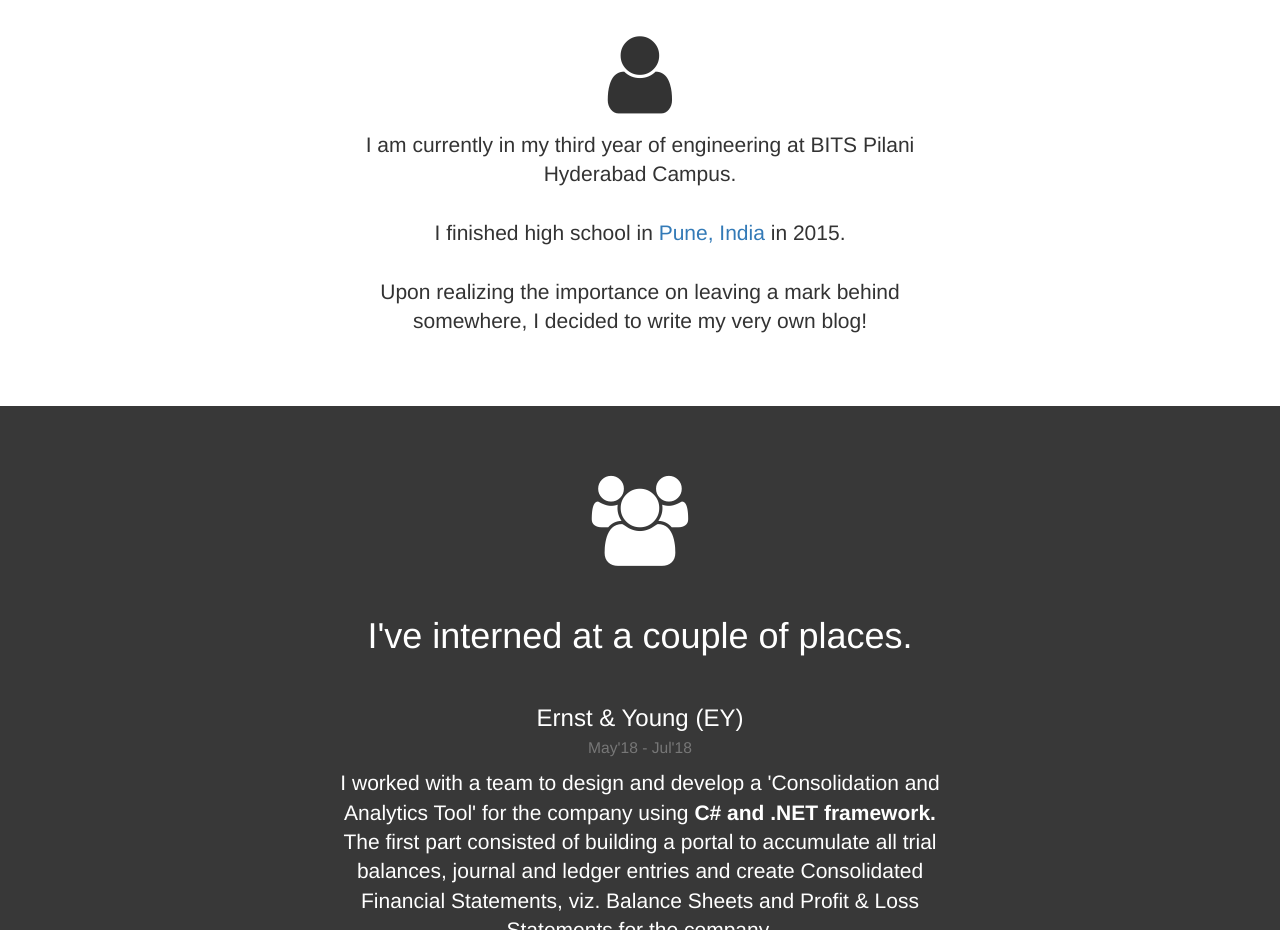
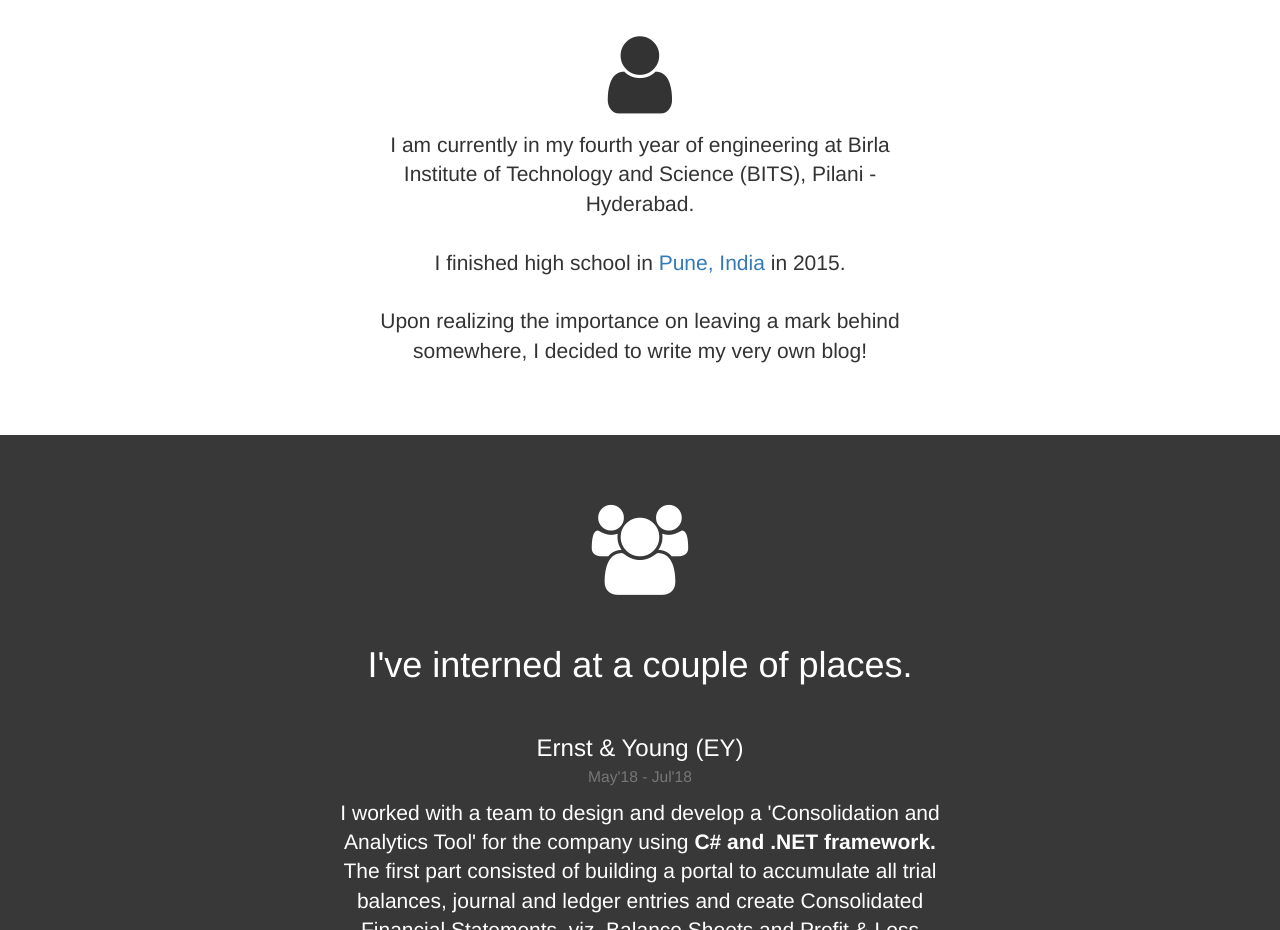
Before and after one commit to siddharthdharm/siddharthdharm.github.io, a plain HTML site: page index.html in a window 1280 px wide. Shown: the part 840-1770 px from the top of the page. Drawn offline with nearby package versions, Linux system fonts and the light colour scheme.

Commit message:
Updated current year of engineering.

```diff
--- a/index.html
+++ b/index.html
@@ -59,11 +59,12 @@
             <div class="row">
                 <div class="col-md-6 col-md-offset-3 text-center">
                     <h2><i class="fa fa-user fa-3x"></i></h2>
-                    <p class="lead"> I am currently in my third year of engineering at BITS Pilani Hyderabad Campus.
+                    <p class="lead"> I am currently in my fourth year of engineering at Birla Institute of Technology and Science (BITS), Pilani - Hyderabad.
                         <br>
                         <br> I finished high school in <a href="https://en.wikipedia.org/wiki/Pune" target="_blank">Pune, India</a> in 2015.
                         <br>
-                        <br> Upon realizing the importance on leaving a mark behind somewhere, I decided to write my very own blog!</p>
+                        <br> Upon realizing the importance on leaving a mark behind somewhere, I decided to write my very own blog!
+                    </p>
                 </div>
             </div>
         </div>
```
